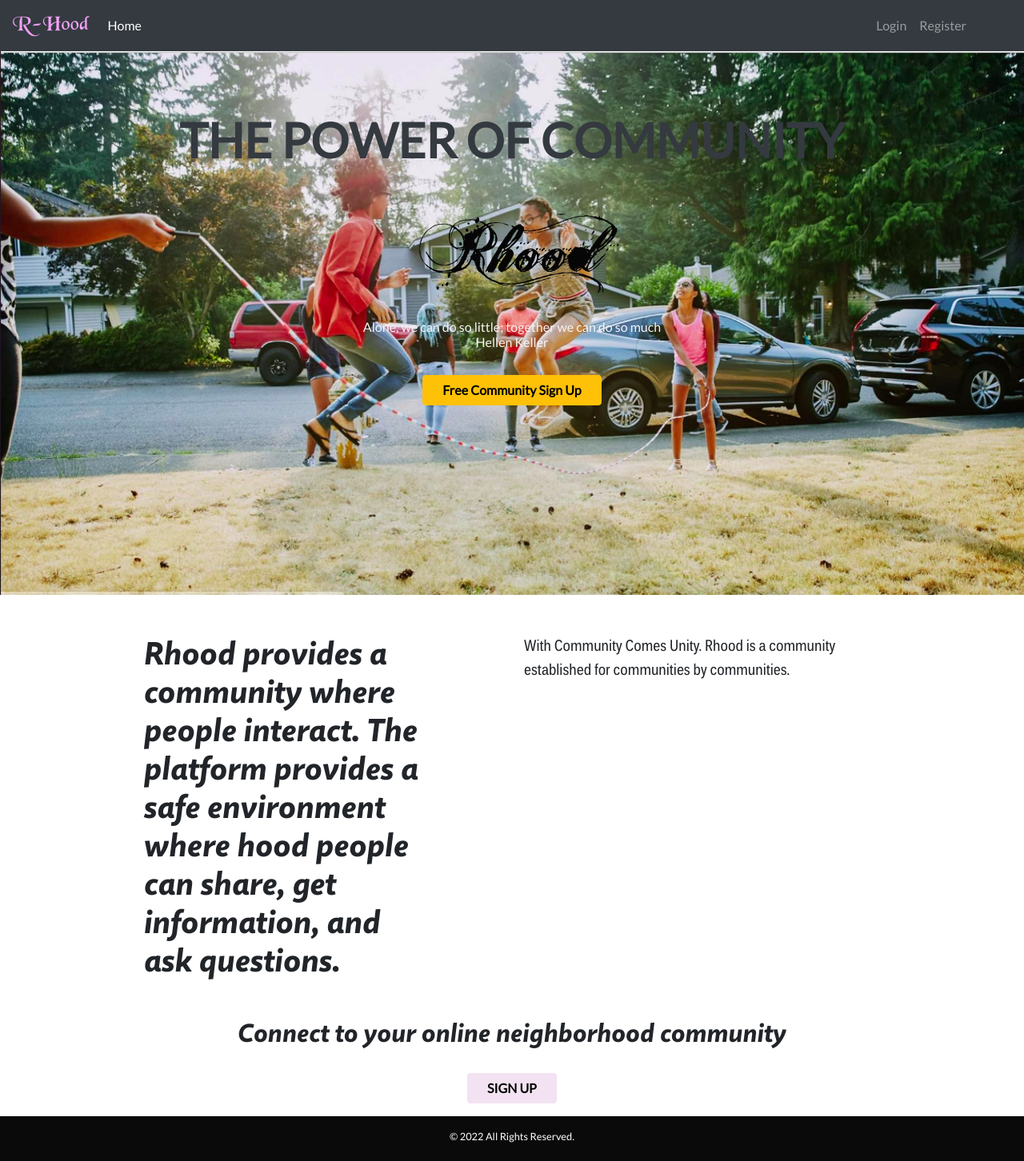
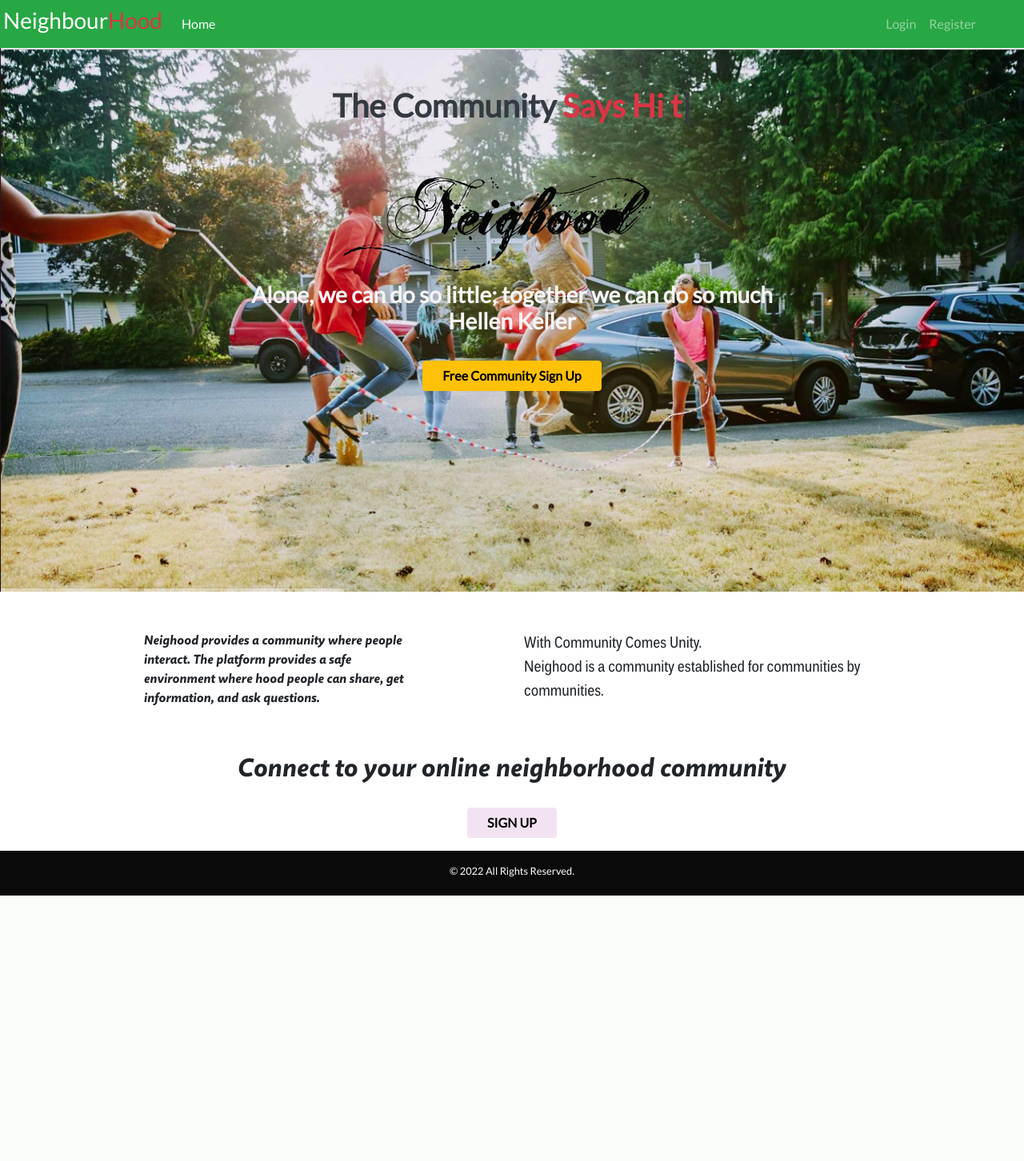
Before and after one commit to Aaron-Ekal/Neighbourhood, a Django app: template neighbour/templates/all-neighbour/home.html in a window 1280 px wide. Shown: the whole page at 80% size. After the commit the page ends 1120 px from the top, so only its background shows below. Run offline with Django 3.2, Linux system fonts and the light colour scheme; the template is opened without the code that fills it, so the values that code supplies are empty; some libraries are stand-ins or nearby versions; some web fonts are replaced.

Commit message:
tweaks to templates

```diff
--- a/neighbour/templates/all-neighbour/home.html
+++ b/neighbour/templates/all-neighbour/home.html
@@ -5,11 +5,12 @@
 {% block content%}
 {{block.super}}
 <div class="container-fluid background text-center">
-    <h1 class="font-weight-bold text-center text-dark intro">THE POWER OF COMMUNITY</h1>
-    <h1 class="nei">Rhood</h1>
-    <h6 class="intro1">Alone, we can do so little; together we can do so much <br>
+    <!-- <h1 class="font-weight-bold text-center text-dark intro">THE POWER OF COMMUNITY</h1> -->
+    <h1 class="font-weight-bold text-center text-dark pt-5 ">The Community <span class="auto-type text-danger"></span></h1>
+    <h1 class="nei">Neighood</h1>
+    <h3 class="intro1 fs-5 font-weight-bold">Alone, we can do so little; together we can do so much <br>
          Hellen Keller
-    </h6>
+    </h3>
     {% if request.user.profile.neighbourhood %}
     {%else%}
     <a href="{%url 'hoods'%}" class="btn mt-4 btn-warning pl-4 pr-4 font-weight-bold black">Free Community Sign Up</a>
@@ -20,12 +21,12 @@
     <div class="row">
         <div class="col-md-1"></div>
         <div class="col-md-4">
-            <h1 class="font-weight-bold hoodapp">Rhood provides a community where people interact. The platform provides a safe environment where hood people can share, get information, and ask questions.</h1>
+            <p class="font-weight-bold hoodapp">Neighood provides a community where people interact. The platform provides a safe environment where hood people can share, get information, and ask questions.</p>
         </div>
         <div class="col-md-1"></div>
         <div class="col-md-5">
             <p class="community">
-                With Community Comes Unity. Rhood is a community established for communities by communities.
+                With Community Comes Unity. <br> Neighood is a community established for communities by communities.
             </p>
         </div>
         <div class="col-md-1"></div>
--- a/neighbour/templates/navbar.html
+++ b/neighbour/templates/navbar.html
@@ -1,6 +1,6 @@
 {% load static %}
-<nav class="navbar navbar-expand-lg navbar-dark bg-dark sticky-top">
-    <a class="navbar-brand neig text-center" href="{% url 'home' %}">R-Hood </a>
+<nav class="navbar navbar-expand navbar-dark bg-success p-1">
+    <a class="navbar-brand text-center fs-2" href="{% url 'home' %}"><h3>Neighbour<span class="text-danger">Hood</span></h3> </a>
     <button class="navbar-toggler" type="button" data-toggle="collapse" data-target="#navbarNav" aria-controls="navbarNav" aria-expanded="false" aria-label="Toggle navigation">
       <span class="navbar-toggler-icon"></span>
     </button>
@@ -41,7 +41,6 @@
               <img src="{{user.profile.profile_pic.url}}"  alt= "" class="rounded-circle user profile-img"></a>
             <div class="dropdown-menu" aria-labelledby="navbarDropdownMenuLink">
               <a href="{%url 'profile' user.username%}" class="nav-link text-dark dropdown-item"><i class="fas fa-user"></i> Profile</a>
-              <!-- <a href="/accounts/password/change" class="nav-link text-dark dropdown-item"><i class="fas fa-cog"></i> Settings</a> -->
               <a href="/logout" class="nav-link text-dark dropdown-item">Logout <i class="fas fa-sign-out-alt"></i></a>
 
             </div>
```
